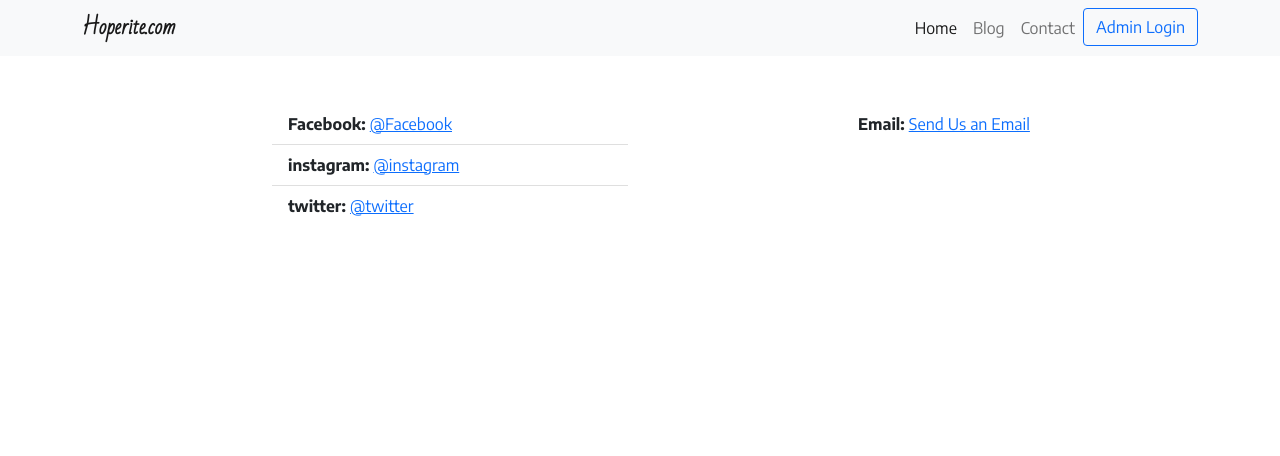
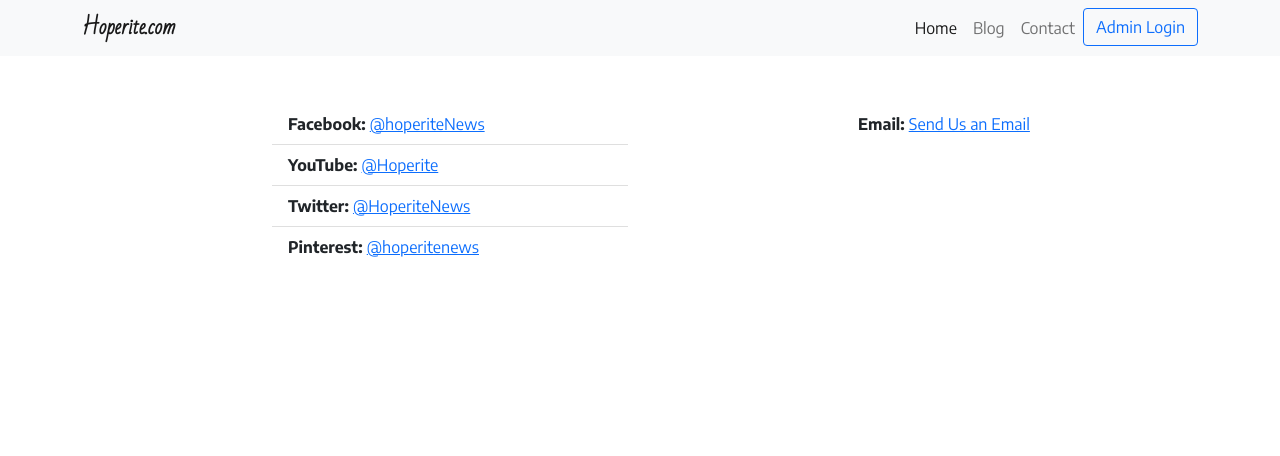
Before and after one commit to iamyinka/hoperite, a Django app: page /contact/ in a window 1280 px wide. Shown: the top 456 px of the page. Run offline with Django 4.2, Linux system fonts and the light colour scheme; some libraries are stand-ins or nearby versions.

Commit message:
Update Social media handles

```diff
--- a/blogs/templates/blogs/contact.html
+++ b/blogs/templates/blogs/contact.html
@@ -14,17 +14,22 @@
                     <ul class="list-group list-group-flush">
                         <li class="list-group-item">
                             <strong>Facebook:</strong>
-                            <a href="https://facebook.com/followHopeRite" target="_blank">@Facebook
+                            <a href="https://www.facebook.com/hoperiteNews/" target="_blank">@hoperiteNews
                             </a>
                         </li>
                         <li class="list-group-item">
-                            <strong>instagram:</strong>
-                            <a href="https://instagram.com/followHopeRite" target="_blank">@instagram
+                            <strong>YouTube:</strong>
+                            <a href="https://www.youtube.com/channel/UCDCdrBaqeGTaTcgd26v3phw" target="_blank">@Hoperite
                             </a>
                         </li>
                         <li class="list-group-item">
-                            <strong>twitter:</strong>
-                            <a href="https://twitter.com/followHopeRite" target="_blank">@twitter
+                            <strong>Twitter:</strong>
+                            <a href="https://twitter.com/HoperiteNews" target="_blank">@HoperiteNews
+                            </a>
+                        </li>
+                        <li class="list-group-item">
+                            <strong>Pinterest:</strong>
+                            <a href="https://pin.it/5UbpF3L" target="_blank">@hoperitenews
                             </a>
                         </li>
                     </ul>
```
Also changed, not shown: README.md.
